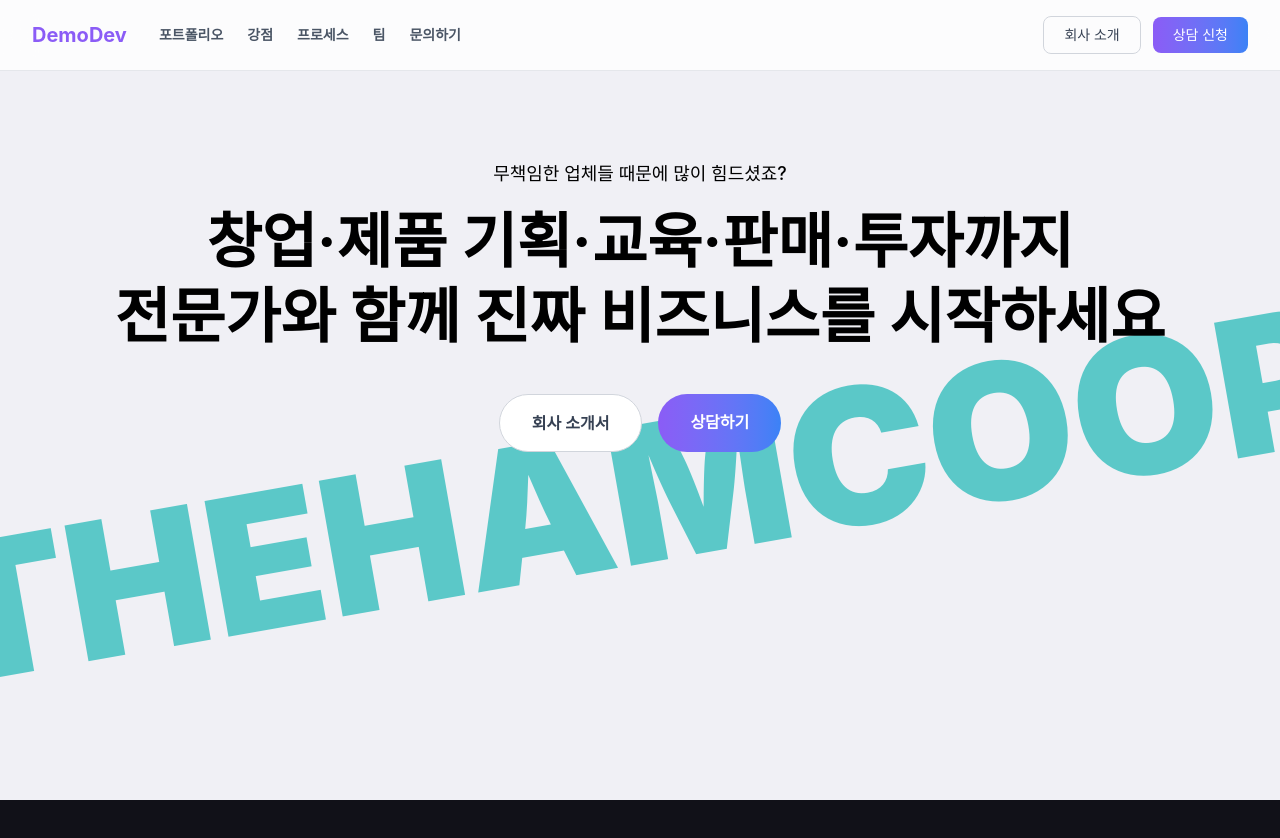
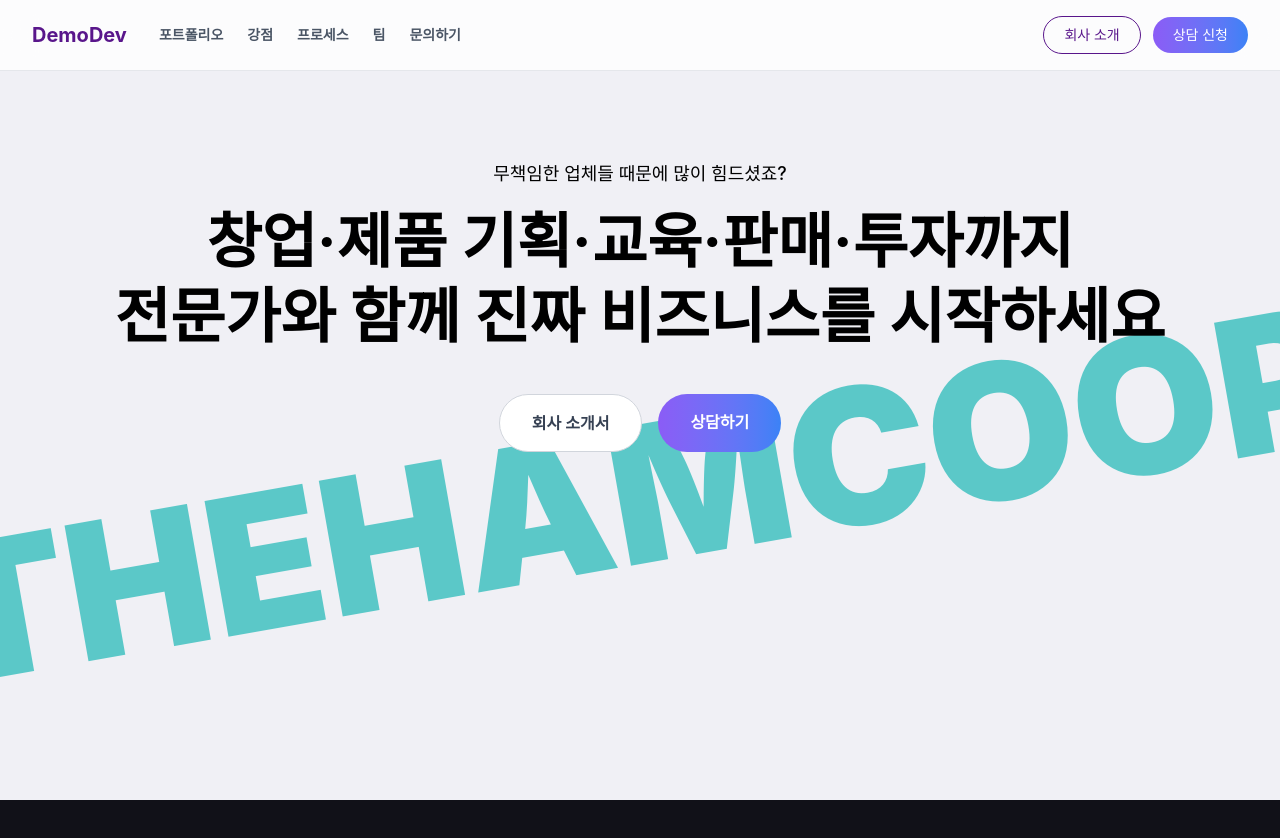
Before and after one commit to thehamcoop/thehamcoop-web, a Next.js app: page / in a window 1280 px wide. Shown: the top 838 px of the page. Built offline with nearby package versions, Linux system fonts and the light colour scheme.

Commit message:
feat: 헤더 버튼 색상 수정

```diff
--- a/src/components/sections/Header.tsx
+++ b/src/components/sections/Header.tsx
@@ -12,7 +12,7 @@ export default function Header() {
       <div className="mx-auto flex items-center justify-between px-2 py-4 md:px-4 lg:px-6 xl:px-8 2xl:px-10">
         <div className="flex items-center gap-8">
           <a href="#" className="text-xl font-bold">
-            <span className="text-accent-purple">{SITE.name}</span>
+            <span className="text-purple-900">{SITE.name}</span>
           </a>
 
           {/* Desktop nav */}
@@ -32,13 +32,13 @@ export default function Header() {
         <div className="hidden items-center gap-3 md:flex">
           <a
             href="#about"
-            className="rounded-lg border border-gray-300 px-5 py-2 text-sm font-medium text-gray-700 transition-colors hover:bg-gray-50"
+            className="rounded-3xl border border-purple-900 px-5 py-2 text-sm font-medium text-purple-900 transition-colors hover:bg-gray-50"
           >
             회사 소개
           </a>
           <a
             href="#contact"
-            className="rounded-lg bg-linear-to-r from-accent-purple to-accent-blue px-5 py-2 text-sm font-medium text-white transition-shadow hover:shadow-lg hover:shadow-accent-purple/25"
+            className="rounded-3xl bg-linear-to-r from-accent-purple to-accent-blue px-5 py-2 text-sm font-medium text-white transition-shadow hover:shadow-lg hover:shadow-accent-purple/25"
           >
             상담 신청
           </a>
@@ -85,7 +85,7 @@ export default function Header() {
               <a
                 href="#about"
                 onClick={() => setIsMenuOpen(false)}
-                className="text-gray-600 transition-colors hover:text-gray-900"
+                className=" text-gray-600 transition-colors hover:text-gray-900"
               >
                 회사 소개
               </a>
```
